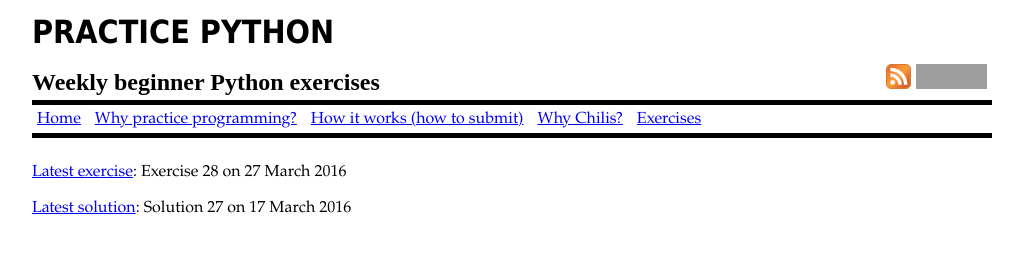
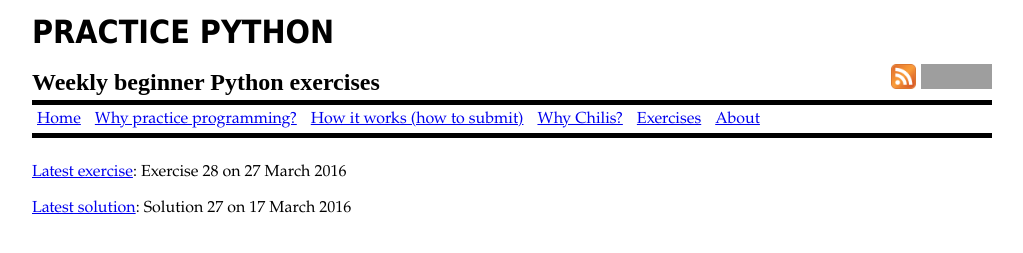
Before and after one commit to mprat/practicepython, a Jekyll site: the page built from index.html, in a window 1280 px wide. Shown: the top 253 px of the page, without its empty margins (128-1151 px from the left). Built offline with Jekyll 4.4.1, drawn with Linux system fonts in a browser that asks for light colours; grey boxes are pictures that could not be loaded.

Commit message:
add about page; remove spammy icons

```diff
--- a/_includes/header.html
+++ b/_includes/header.html
@@ -1,8 +1,8 @@
 <div class="header center">
 	<h1>Practice Python</h1>
-	<span id="gratipay" class="alwaysright leftmargin"><script data-gratipay-username="mprat"
+<!-- 	<span id="gratipay" class="alwaysright leftmargin"><script data-gratipay-username="mprat"
         data-gratipay-widget="button"
-        src="//grtp.co/v1.js"></script></span>
+        src="//grtp.co/v1.js"></script></span> -->
     <a href='http://cloud.feedly.com/#subscription%2Ffeed%2Fhttp%3A%2F%2Fpracticepython.org%2Fatom.xml'  target='blank'><img id='feedlyFollow' class="alwaysright leftmargin" src='http://s3.feedly.com/img/follows/feedly-follow-rectangle-volume-medium_2x.png' alt='follow us in feedly' width='71' height='25'></a>
 	<a href="{{ site.production_url }}/atom.xml" target="_blank"><img class="logo-small alwaysright" src="{{ site.baseurl }}/assets/img/rss_img.png" alt="Atom feed XML"></a>
 	<h2>Weekly beginner Python exercises</h2>
@@ -14,7 +14,10 @@
 		<li><a href="{{ site.baseurl }}/how-it-works/">How it works (how to submit)</a></li>
 		<li><a href="{{ site.baseurl }}/chilis/">Why Chilis?</a></li>
 		<li><a href="{{ site.baseurl }}/exercises/">Exercises</a></li>
+		<li><a href="{{ site.baseurl }}/about/">About</a></li>
 	</ul>
 </div>
 
-{% include analytics.html %}
+{% if jekyll.environment == 'production' %}
+	{% include analytics.html %}
+{% endif %}
```
